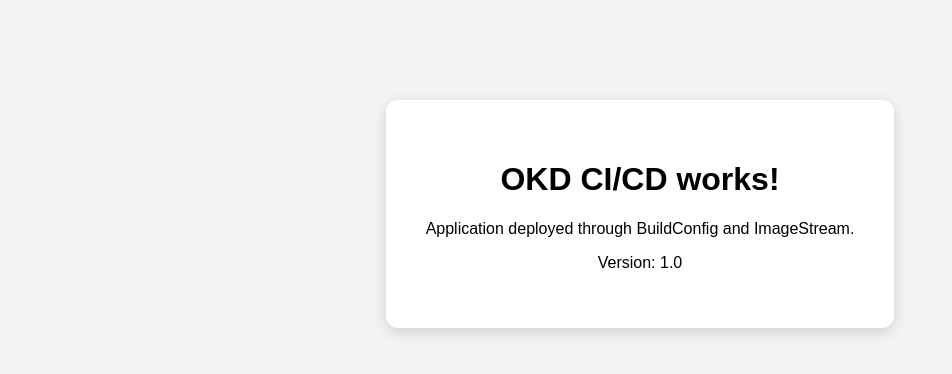
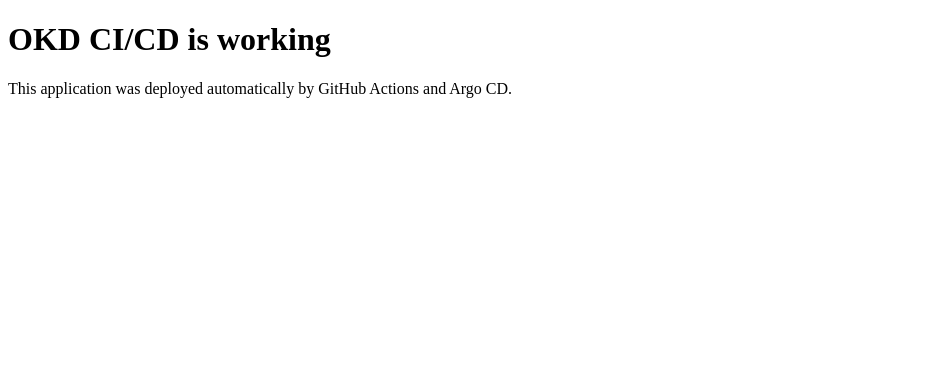
Before and after one commit to rlmuthukumargit/EKSCluster, a plain HTML site: page index.html in a window 1280 px wide. Shown: the whole page, without its empty margins (0-952 px from the left). Drawn offline with Linux system fonts and the light colour scheme.

Commit message:
Revise index.html for updated deployment message
Updated title and content to reflect deployment through GitHub Actions and Argo CD.

```diff
--- a/index.html
+++ b/index.html
@@ -1,29 +1,12 @@
 <!doctype html>
-<html>
+<html lang="en">
 <head>
-  <title>OKD CI/CD Test Page</title>
-  <style>
-    body {
-      font-family: Arial, sans-serif;
-      text-align: center;
-      margin-top: 100px;
-      background: #f4f4f4;
-    }
-
-    .card {
-      display: inline-block;
-      background: white;
-      padding: 40px;
-      border-radius: 12px;
-      box-shadow: 0 4px 15px rgba(0,0,0,.15);
-    }
-  </style>
+  <meta charset="UTF-8">
+  <meta name="viewport" content="width=device-width, initial-scale=1">
+  <title>OKD Test Page</title>
 </head>
 <body>
-  <div class="card">
-    <h1>OKD CI/CD works!</h1>
-    <p>Application deployed through BuildConfig and ImageStream.</p>
-    <p>Version: 1.0</p>
-  </div>
+  <h1>OKD CI/CD is working</h1>
+  <p>This application was deployed automatically by GitHub Actions and Argo CD.</p>
 </body>
 </html>
```
